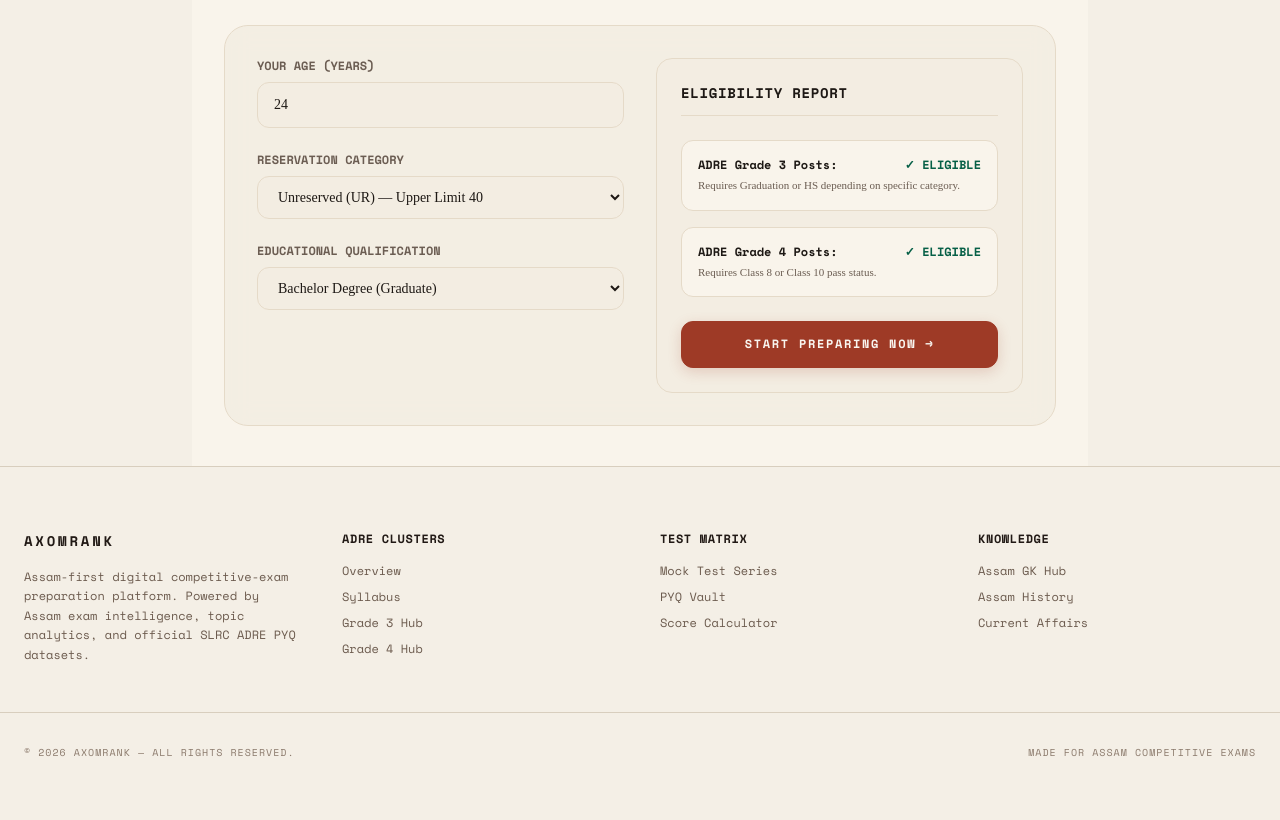
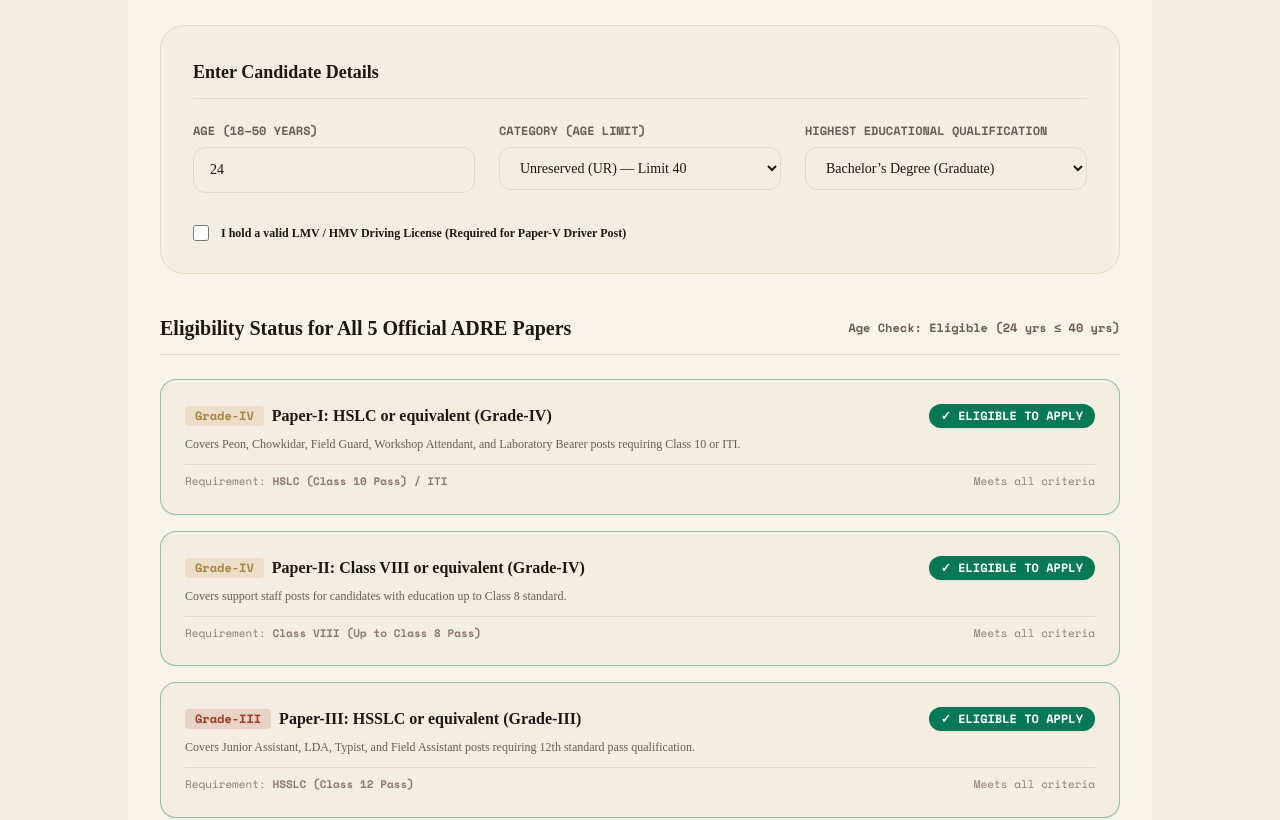
Before and after one commit to Angsumi/ADRE, a Next.js app: page /ADRE/tools/eligibility-checker in a window 1280 px wide. Shown: the part 280-1100 px from the top of the page. Built offline with nearby package versions, Linux system fonts and the light colour scheme.

Commit message:
fix: Update Eligibility Checker for all 5 official ADRE Papers (Grade III & IV)

```diff
--- a/src/app/tools/eligibility-checker/page.tsx
+++ b/src/app/tools/eligibility-checker/page.tsx
@@ -3,46 +3,101 @@
 import { useState } from 'react';
 import Link from 'next/link';
 
+export interface ExamPaperEligibility {
+  id: string;
+  paperName: string;
+  grade: 'Grade-III' | 'Grade-IV';
+  qualificationRequired: string;
+  description: string;
+  checkFn: (qual: string, hasLicense: boolean) => boolean;
+}
+
 export default function EligibilityCheckerPage() {
   const [age, setAge] = useState<number>(24);
   const [category, setCategory] = useState<string>('UR');
   const [qualification, setQualification] = useState<string>('Graduate');
+  const [hasDriverLicense, setHasDriverLicense] = useState<boolean>(false);
 
-  // Assam ADRE Age relaxation rules
+  // Official Assam ADRE Age relaxation limits (18 to Max)
   const getMaxAge = (cat: string) => {
     switch (cat) {
       case 'OBC': return 43;
       case 'SC':
       case 'ST': return 45;
       case 'PwBD': return 50;
-      default: return 40; // UR
+      default: return 40; // Unreserved (UR)
     }
   };
 
   const maxAllowedAge = getMaxAge(category);
   const isAgeEligible = age >= 18 && age <= maxAllowedAge;
 
-  const isGrade3Eligible = isAgeEligible && (qualification === 'Graduate' || qualification === 'HS');
-  const isGrade4Eligible = isAgeEligible;
+  // The 5 Official ADRE Exam Papers
+  const EXAM_PAPERS: ExamPaperEligibility[] = [
+    {
+      id: 'paper-1',
+      paperName: 'Paper-I: HSLC or equivalent (Grade-IV)',
+      grade: 'Grade-IV',
+      qualificationRequired: 'HSLC (Class 10 Pass) / ITI',
+      description: 'Covers Peon, Chowkidar, Field Guard, Workshop Attendant, and Laboratory Bearer posts requiring Class 10 or ITI.',
+      checkFn: (qual) => qual === 'Graduate' || qual === 'HSSLC' || qual === 'HSLC',
+    },
+    {
+      id: 'paper-2',
+      paperName: 'Paper-II: Class VIII or equivalent (Grade-IV)',
+      grade: 'Grade-IV',
+      qualificationRequired: 'Class VIII (Up to Class 8 Pass)',
+      description: 'Covers support staff posts for candidates with education up to Class 8 standard.',
+      checkFn: () => true, // All qualifications 8th pass and above eligible
+    },
+    {
+      id: 'paper-3',
+      paperName: 'Paper-III: HSSLC or equivalent (Grade-III)',
+      grade: 'Grade-III',
+      qualificationRequired: 'HSSLC (Class 12 Pass)',
+      description: 'Covers Junior Assistant, LDA, Typist, and Field Assistant posts requiring 12th standard pass qualification.',
+      checkFn: (qual) => qual === 'Graduate' || qual === 'HSSLC',
+    },
+    {
+      id: 'paper-4',
+      paperName: 'Paper-IV: Bachelor’s Degree or equivalent (Grade-III)',
+      grade: 'Grade-III',
+      qualificationRequired: 'Bachelor’s Degree (Graduate)',
+      description: 'Covers Executive Officer, Inspector, Tax Collector, and specialized administrative roles requiring a University Degree.',
+      checkFn: (qual) => qual === 'Graduate',
+    },
+    {
+      id: 'paper-5',
+      paperName: 'Paper-V: Driver, HSLC or equivalent (Grade-III)',
+      grade: 'Grade-III',
+      qualificationRequired: 'HSLC (Class 10 Pass) + Valid Driving License',
+      description: 'Covers Light Motor Vehicle (LMV) Driver posts requiring 10th pass and valid driving license (LMV/HMV).',
+      checkFn: (qual, license) => (qual === 'Graduate' || qual === 'HSSLC' || qual === 'HSLC') && license,
+    },
+  ];
 
   return (
-    <div className="max-w-4xl mx-auto px-4 sm:px-6 lg:px-8 py-10 space-y-10 bg-[#F9F4EB]">
+    <div className="max-w-5xl mx-auto px-4 sm:px-6 lg:px-8 py-10 space-y-10 bg-[#F9F4EB]">
       <header className="text-center space-y-3">
         <span className="text-xs font-mono font-bold text-[#9E3A26] bg-[#9E3A26]/10 px-3.5 py-1.5 rounded-lg border border-[#9E3A26]/20">
-          Assam Recruitment Compliance Tool
+          Official SLRC ADRE 5-Paper Rule Engine
         </span>
         <h1 className="text-3xl sm:text-5xl font-extrabold text-[#1D1814]">
-          ADRE Eligibility & Age Checker
+          ADRE 5-Paper Eligibility Checker
         </h1>
-        <p className="text-[#6B5D52] text-sm sm:text-base max-w-xl mx-auto font-medium">
-          Verify your eligibility for ADRE Grade 3 & Grade 4 according to official Assam Government relaxation rules.
+        <p className="text-[#6B5D52] text-sm sm:text-base max-w-2xl mx-auto font-medium">
+          Check your exact eligibility across all 5 official ADRE examination papers for Grade-III and Grade-IV posts based on age relaxation and qualification rules.
         </p>
       </header>
 
-      <div className="glass-panel p-6 sm:p-8 rounded-3xl grid grid-cols-1 md:grid-cols-2 gap-8 border-[#E5DAC8]">
-        <div className="space-y-6">
+      {/* Input Section */}
+      <div className="glass-panel p-6 sm:p-8 rounded-3xl space-y-6 border-[#E5DAC8]">
+        <h2 className="text-lg font-bold text-[#1D1814] border-b border-[#E5DAC8] pb-3">Enter Candidate Details</h2>
+
+        <div className="grid grid-cols-1 sm:grid-cols-3 gap-6">
+          {/* Age Input */}
           <div>
-            <label className="block text-xs font-mono font-bold text-[#6B5D52] uppercase mb-2">Your Age (Years)</label>
+            <label className="block text-xs font-mono font-bold text-[#6B5D52] uppercase mb-2">Age (18–50 Years)</label>
             <input
               type="number"
               value={age}
@@ -51,68 +106,101 @@ export default function EligibilityCheckerPage() {
             />
           </div>
 
+          {/* Category Dropdown */}
           <div>
-            <label className="block text-xs font-mono font-bold text-[#6B5D52] uppercase mb-2">Reservation Category</label>
+            <label className="block text-xs font-mono font-bold text-[#6B5D52] uppercase mb-2">Category (Age Limit)</label>
             <select
               value={category}
               onChange={(e) => setCategory(e.target.value)}
               className="w-full bg-[#F3EDE2] border border-[#E5DAC8] rounded-xl px-4 py-3 text-[#1D1814] text-sm focus:outline-none focus:border-[#9E3A26]"
             >
-              <option value="UR">Unreserved (UR) — Upper Limit 40</option>
-              <option value="OBC">OBC / MOBC — Upper Limit 43</option>
-              <option value="SC">Scheduled Caste (SC) — Upper Limit 45</option>
-              <option value="ST">Scheduled Tribe (ST) — Upper Limit 45</option>
-              <option value="PwBD">PwBD — Upper Limit 50</option>
+              <option value="UR">Unreserved (UR) — Limit 40</option>
+              <option value="OBC">OBC / MOBC — Limit 43</option>
+              <option value="SC">Scheduled Caste (SC) — Limit 45</option>
+              <option value="ST">Scheduled Tribe (ST) — Limit 45</option>
+              <option value="PwBD">PwBD — Limit 50</option>
             </select>
           </div>
 
+          {/* Highest Qualification */}
           <div>
-            <label className="block text-xs font-mono font-bold text-[#6B5D52] uppercase mb-2">Educational Qualification</label>
+            <label className="block text-xs font-mono font-bold text-[#6B5D52] uppercase mb-2">Highest Educational Qualification</label>
             <select
               value={qualification}
               onChange={(e) => setQualification(e.target.value)}
               className="w-full bg-[#F3EDE2] border border-[#E5DAC8] rounded-xl px-4 py-3 text-[#1D1814] text-sm focus:outline-none focus:border-[#9E3A26]"
             >
-              <option value="Graduate">Bachelor Degree (Graduate)</option>
-              <option value="HS">Higher Secondary (Class 12)</option>
-              <option value="HSLC">HSLC (Class 10)</option>
-              <option value="Class8">Class 8 Pass</option>
+              <option value="Graduate">Bachelor’s Degree (Graduate)</option>
+              <option value="HSSLC">HSSLC (Class 12 Pass)</option>
+              <option value="HSLC">HSLC (Class 10 / ITI Pass)</option>
+              <option value="Class8">Class VIII (Up to Class 8 Pass)</option>
             </select>
           </div>
         </div>
 
-        {/* Results */}
-        <div className="bg-[#F3EDE2] border border-[#E5DAC8] p-6 rounded-2xl flex flex-col justify-between space-y-6">
-          <h3 className="text-sm font-bold text-[#1D1814] font-mono uppercase tracking-wider border-b border-[#E5DAC8] pb-3">Eligibility Report</h3>
+        {/* Driving License Checkbox for Paper-V */}
+        <div className="pt-2 flex items-center space-x-3">
+          <input
+            type="checkbox"
+            id="driverLicense"
+            checked={hasDriverLicense}
+            onChange={(e) => setHasDriverLicense(e.target.checked)}
+            className="w-4 h-4 accent-[#9E3A26] rounded cursor-pointer"
+          />
+          <label htmlFor="driverLicense" className="text-xs font-semibold text-[#1D1814] cursor-pointer">
+            I hold a valid LMV / HMV Driving License (Required for Paper-V Driver Post)
+          </label>
+        </div>
+      </div>
 
-          <div className="space-y-4">
-            <div className="p-4 rounded-xl border bg-[#F9F4EB] border-[#E5DAC8] space-y-1">
-              <div className="flex justify-between text-xs font-bold font-mono">
-                <span className="text-[#1D1814]">ADRE Grade 3 Posts:</span>
-                <span className={isGrade3Eligible ? 'text-emerald-800' : 'text-[#9E3A26]'}>
-                  {isGrade3Eligible ? '✓ ELIGIBLE' : '✕ NOT ELIGIBLE'}
-                </span>
+      {/* 5-Paper Eligibility Results */}
+      <div className="space-y-6">
+        <div className="flex items-center justify-between border-b border-[#E5DAC8] pb-3">
+          <h2 className="text-xl font-bold text-[#1D1814]">Eligibility Status for All 5 Official ADRE Papers</h2>
+          <span className="text-xs font-mono font-bold text-[#6B5D52]">Age Check: {isAgeEligible ? `Eligible (${age} yrs ≤ ${maxAllowedAge} yrs)` : `Ineligible (${age} yrs > ${maxAllowedAge} yrs limit)`}</span>
+        </div>
+
+        <div className="space-y-4">
+          {EXAM_PAPERS.map((paper) => {
+            const isQualEligible = paper.checkFn(qualification, hasDriverLicense);
+            const isFullyEligible = isAgeEligible && isQualEligible;
+
+            return (
+              <div
+                key={paper.id}
+                className={`p-6 rounded-2xl border transition-all ${
+                  isFullyEligible
+                    ? 'bg-[#F3EDE2] border-emerald-700/40 shadow-sm'
+                    : 'bg-[#F3EDE2]/60 border-[#E5DAC8] opacity-80'
+                }`}
+              >
+                <div className="flex flex-col sm:flex-row sm:items-center justify-between gap-2 mb-2">
+                  <div className="flex items-center space-x-2">
+                    <span className={`text-xs font-mono font-bold px-2.5 py-0.5 rounded ${
+                      paper.grade === 'Grade-III' ? 'bg-[#9E3A26]/15 text-[#9E3A26]' : 'bg-[#C9A468]/20 text-[#A88244]'
+                    }`}>
+                      {paper.grade}
+                    </span>
+                    <h3 className="text-base font-bold text-[#1D1814]">{paper.paperName}</h3>
+                  </div>
+
+                  <span className={`text-xs font-mono font-bold px-3 py-1 rounded-full ${
+                    isFullyEligible
+                      ? 'bg-emerald-700 text-white shadow-sm'
+                      : 'bg-[#9E3A26]/15 text-[#9E3A26]'
+                  }`}>
+                    {isFullyEligible ? '✓ ELIGIBLE TO APPLY' : '✕ NOT ELIGIBLE'}
+                  </span>
+                </div>
+
+                <p className="text-xs text-[#6B5D52] mb-3">{paper.description}</p>
+                <div className="text-[11px] font-mono text-[#8C7B6D] border-t border-[#E5DAC8] pt-2 flex items-center justify-between">
+                  <span>Requirement: <strong>{paper.qualificationRequired}</strong></span>
+                  <span>{isFullyEligible ? 'Meets all criteria' : !isAgeEligible ? 'Age limit exceeded' : 'Qualification criteria not met'}</span>
+                </div>
               </div>
-              <p className="text-[11px] text-[#6B5D52]">Requires Graduation or HS depending on specific category.</p>
-            </div>
-
-            <div className="p-4 rounded-xl border bg-[#F9F4EB] border-[#E5DAC8] space-y-1">
-              <div className="flex justify-between text-xs font-bold font-mono">
-                <span className="text-[#1D1814]">ADRE Grade 4 Posts:</span>
-                <span className={isGrade4Eligible ? 'text-emerald-800' : 'text-[#9E3A26]'}>
-                  {isGrade4Eligible ? '✓ ELIGIBLE' : '✕ NOT ELIGIBLE'}
-                </span>
-              </div>
-              <p className="text-[11px] text-[#6B5D52]">Requires Class 8 or Class 10 pass status.</p>
-            </div>
-          </div>
-
-          <Link
-            href="/adre/mock-test/"
-            className="btn-ahom-primary block text-center text-xs"
-          >
-            Start Preparing Now →
-          </Link>
+            );
+          })}
         </div>
       </div>
     </div>
```
